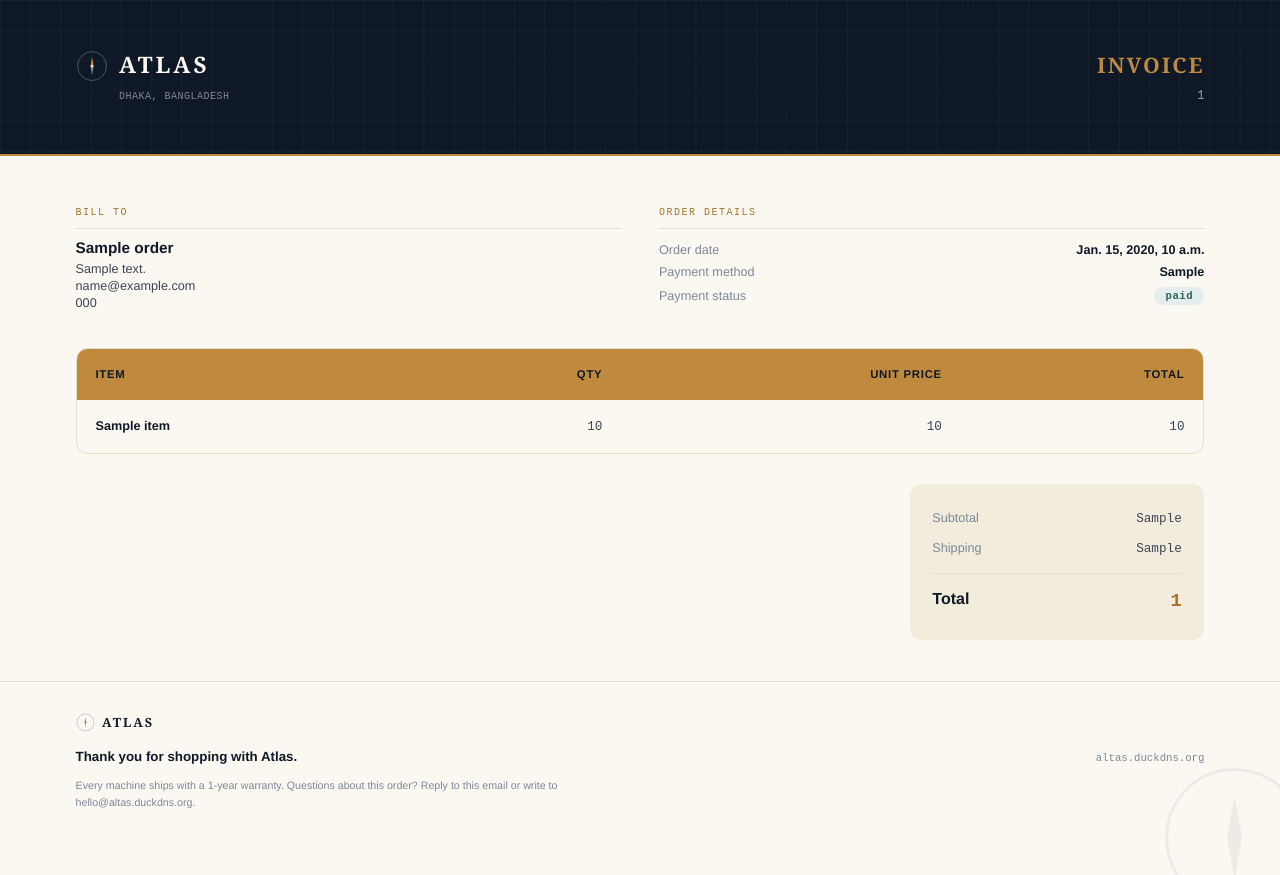
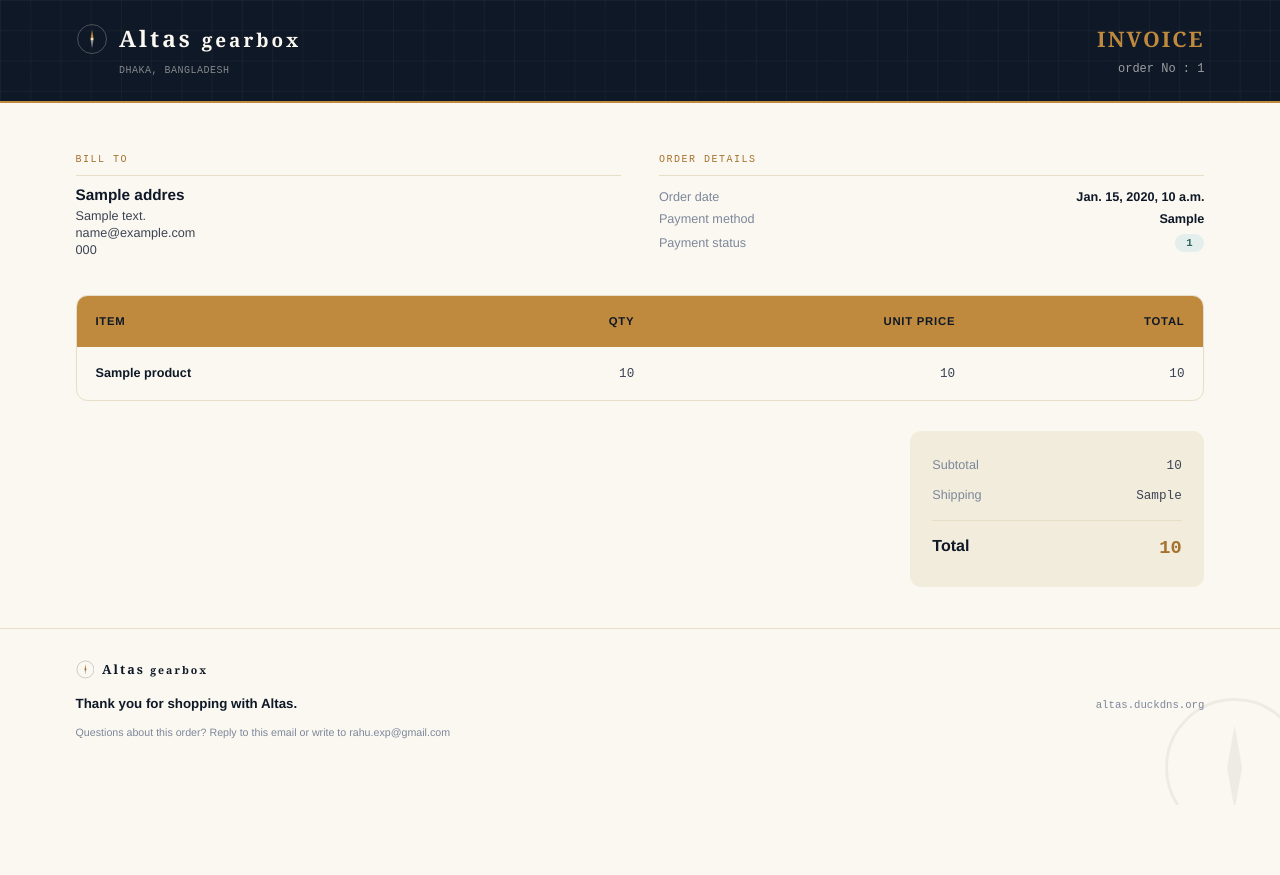
Before and after one commit to Rahu-ju/shop, a Django app: template assets/templates/pdf.html in a window 1280 px wide. After the commit the page ends 805 px from the top, so only its background shows below. Run offline with Django 5.2, Linux system fonts and the light colour scheme; the template is opened without the code that fills it: most values are stand-ins (such as "Sample title", 1, 10 or a date in 2020).

Commit message:
Give new header padding.

```diff
--- a/assets/templates/pdf.html
+++ b/assets/templates/pdf.html
@@ -2,7 +2,7 @@
 <html lang="en">
 <head>
 <meta charset="UTF-8">
-<title>Invoice {{ order.number }} — Atlas</title>
+<title>Invoice {{ order.id }} — Altas</title>
 <style>
   @page {
     size: A4;
@@ -42,7 +42,7 @@
       linear-gradient(90deg, rgba(251,248,241,.04) 1px, transparent 1px);
     background-size: 8mm 8mm;
     color: var(--paper);
-    padding: 13mm 20mm;
+    padding: 6mm 20mm;
     display: flex;
     align-items: center;
     justify-content: space-between;
@@ -151,13 +151,13 @@
           <polygon points="50,78 55,50 50,45 45,50" fill="#F2ECDC" fill-opacity="0.55"/>
           <circle cx="50" cy="50" r="3" fill="#FBF8F1"/>
         </svg>
-        <span class="brand-name">ATLAS</span>
+        <span class="brand-name">Altas <small>gearbox</small></span>
       </div>
       <div class="brand-sub">DHAKA, BANGLADESH</div>
     </div>
     <div class="invoice-label">
       <div class="title">INVOICE</div>
-      <div class="number">{{ order.number }}</div>
+      <div class="number">order No : {{ order.id }}</div>
     </div>
   </div>
 
@@ -165,16 +165,16 @@
     <div class="info-grid">
       <div class="info-col">
         <div class="info-label">BILL TO</div>
-        <div class="name">{{ order.customer_name }}</div>
-        <p>{{ order.address }}</p>
-        <p>{{ order.email }}</p>
-        <p>{{ order.phone }}</p>
+        <div class="name">{{ order.address.name }}</div>
+        <p>{{ order.address.address }}</p>
+        <p>{{ order.address.email }}</p>
+        <p>{{ order.address.phone }}</p>
       </div>
       <div class="info-col">
         <div class="info-label">ORDER DETAILS</div>
-        <div class="order-details-row"><span class="k">Order date</span><span class="v">{{ order.date }}</span></div>
+        <div class="order-details-row"><span class="k">Order date</span><span class="v">{{ order.created }}</span></div>
         <div class="order-details-row"><span class="k">Payment method</span><span class="v">{{ order.payment_method }}</span></div>
-        <div class="order-details-row"><span class="k">Payment status</span><span class="status-pill">{{ order.payment_status }}</span></div>
+        <div class="order-details-row"><span class="k">Payment status</span><span class="status-pill">{{ order.paid }}</span></div>
       </div>
     </div>
 
@@ -189,12 +189,12 @@
           </tr>
         </thead>
         <tbody>
-          {% for item in order.line_items %}
+          {% for item in order.items.all %}
           <tr>
-            <td class="item-name">{{ item.name }}</td>
-            <td class="num">{{ item.qty }}</td>
-            <td class="num">{{ item.unit_price_fmt }}</td>
-            <td class="num">{{ item.line_total_fmt }}</td>
+            <td class="item-name">{{ item.product.name }}</td>
+            <td class="num">{{ item.quantity }}</td>
+            <td class="num">{{ item.price }}</td>
+            <td class="num">{{ item.get_cost }}</td>
           </tr>
           {% endfor %}
         </tbody>
@@ -203,9 +203,9 @@
 
     <div class="totals">
       <div class="totals-card">
-        <div class="totals-row"><span>Subtotal</span><span class="v">{{ order.subtotal_fmt }}</span></div>
+        <div class="totals-row"><span>Subtotal</span><span class="v">{{ order.get_total_cost }}</span></div>
         <div class="totals-row"><span>Shipping</span><span class="v">{{ order.shipping_fmt }}</span></div>
-        <div class="totals-row total"><span>Total</span><span class="v">{{ order.total_fmt }}</span></div>
+        <div class="totals-row total"><span>Total</span><span class="v">{{ order.get_total_cost }}</span></div>
       </div>
     </div>
   </div>
@@ -223,14 +223,14 @@
           <polygon points="50,22 55,50 50,55 45,50" fill="#C08A3E"/>
           <polygon points="50,78 55,50 50,45 45,50" fill="#0E1826" fill-opacity="0.3"/>
         </svg>
-        <span>ATLAS</span>
+        <span>Altas <small>gearbox</small></span>
       </div>
       <div class="thanks">
-        <span>Thank you for shopping with Atlas.</span>
+        <span>Thank you for shopping with Altas.</span>
         <span class="site">altas.duckdns.org</span>
       </div>
       <p class="fine-print">
-        Every machine ships with a 1-year warranty. Questions about this order? Reply to this email or write to hello@altas.duckdns.org.
+        Questions about this order? Reply to this email or write to rahu.exp@gmail.com
       </p>
     </div>
   </div>
```
